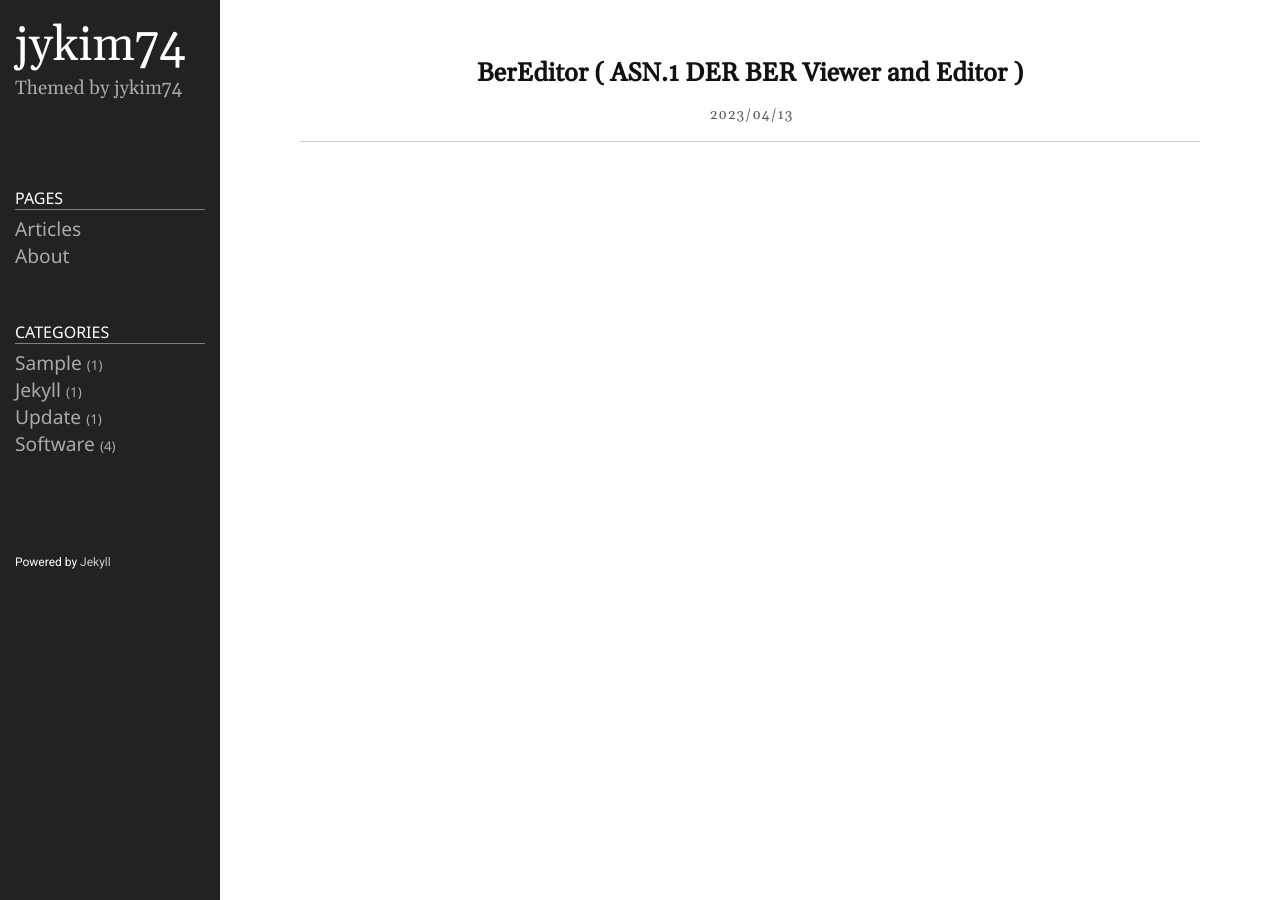
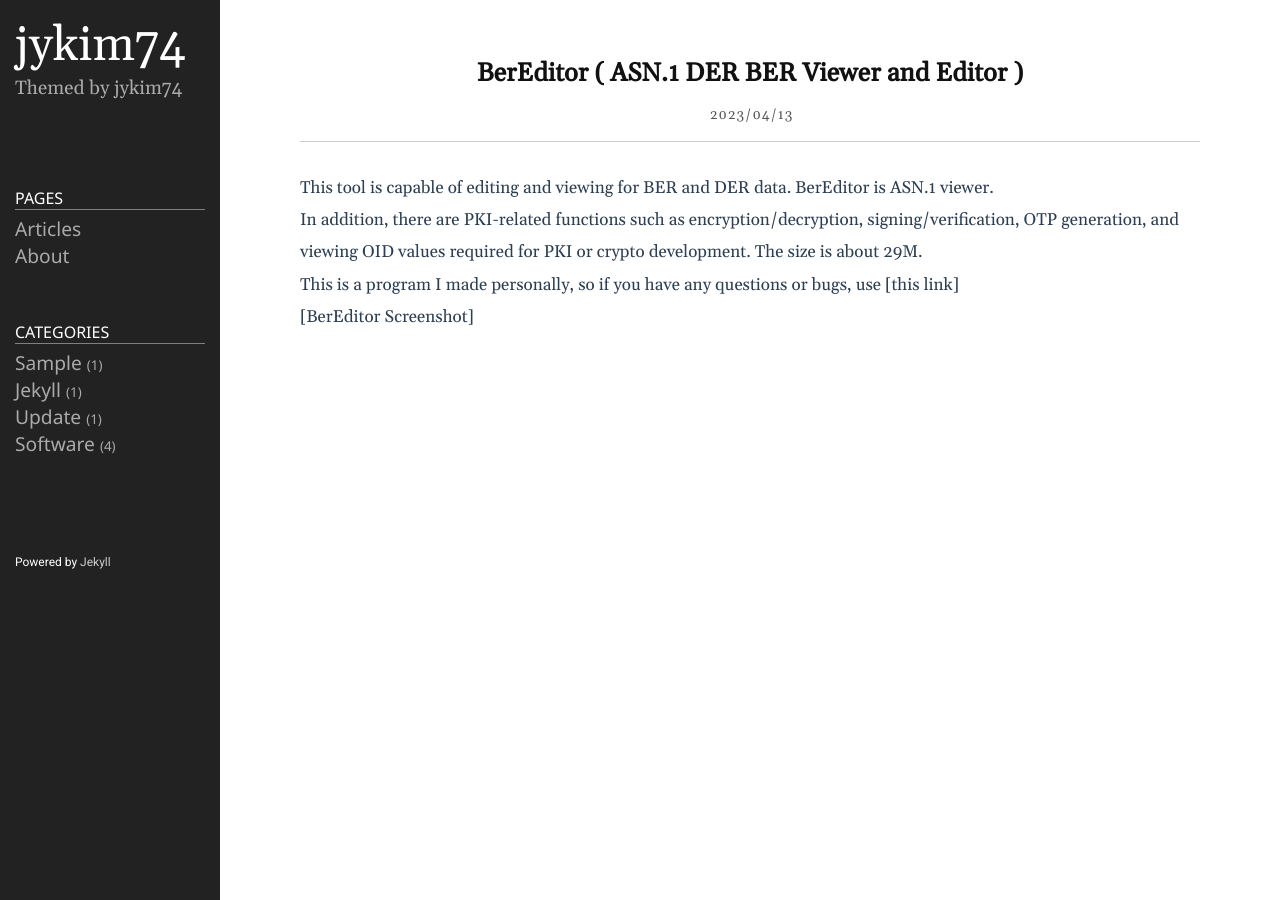
Before and after one commit to jykim74/jykim74.github.io, a Jekyll site: the page built from _posts/2023-04-13-BerEditor.markdown, in a window 1280 px wide. Built offline with Jekyll 4.4.1, drawn with Linux system fonts in a browser that asks for light colours.

Commit message:
Update 2023-04-13-BerEditor.markdown

```diff
--- a/_posts/2023-04-13-BerEditor.markdown
+++ b/_posts/2023-04-13-BerEditor.markdown
@@ -4,3 +4,15 @@ title: BerEditor ( ASN.1 DER BER Viewer and Editor )
 date: 2023-04-13 19:20:23 +0900
 category: Software
 ---
+
+This tool is capable of editing  and viewing for BER and DER  data.
+BerEditor is ASN.1 viewer.
+
+In addition, there are PKI-related functions such as encryption/decryption, signing/verification, OTP generation, and viewing OID values required for PKI or crypto development.
+The size is about 29M.
+
+This is a program I made personally, so if you have any questions or bugs, use [this link]
+
+
+
+[BerEditor Screenshot]
```
